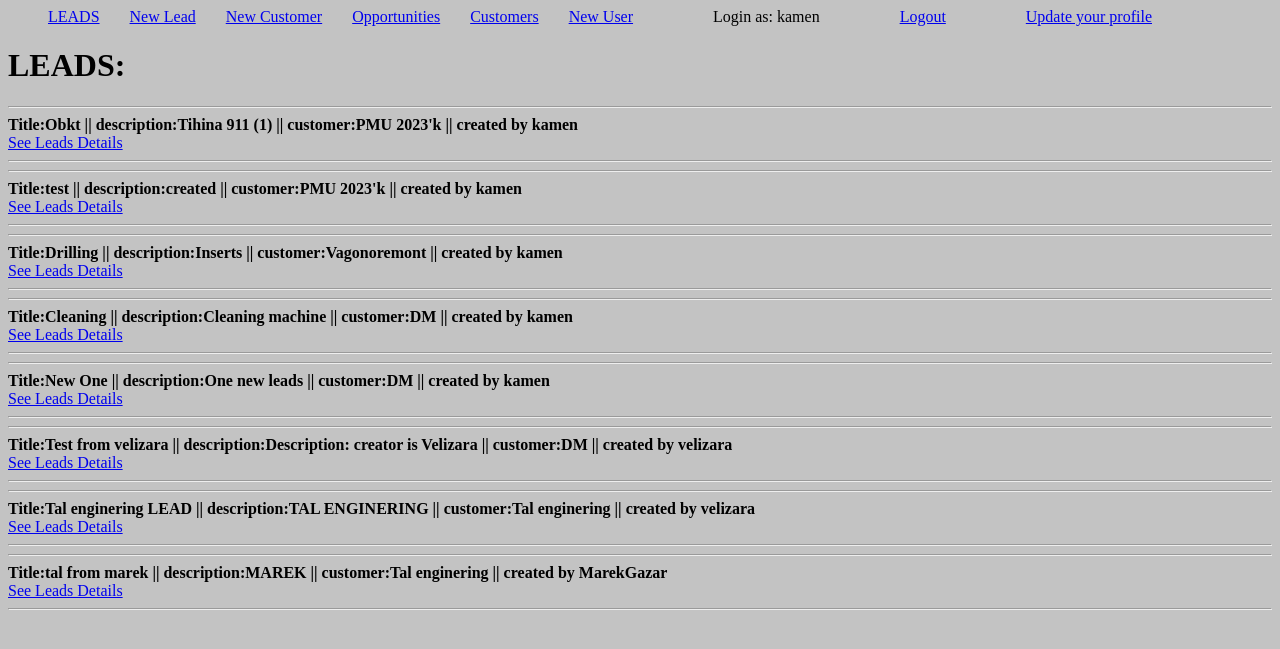
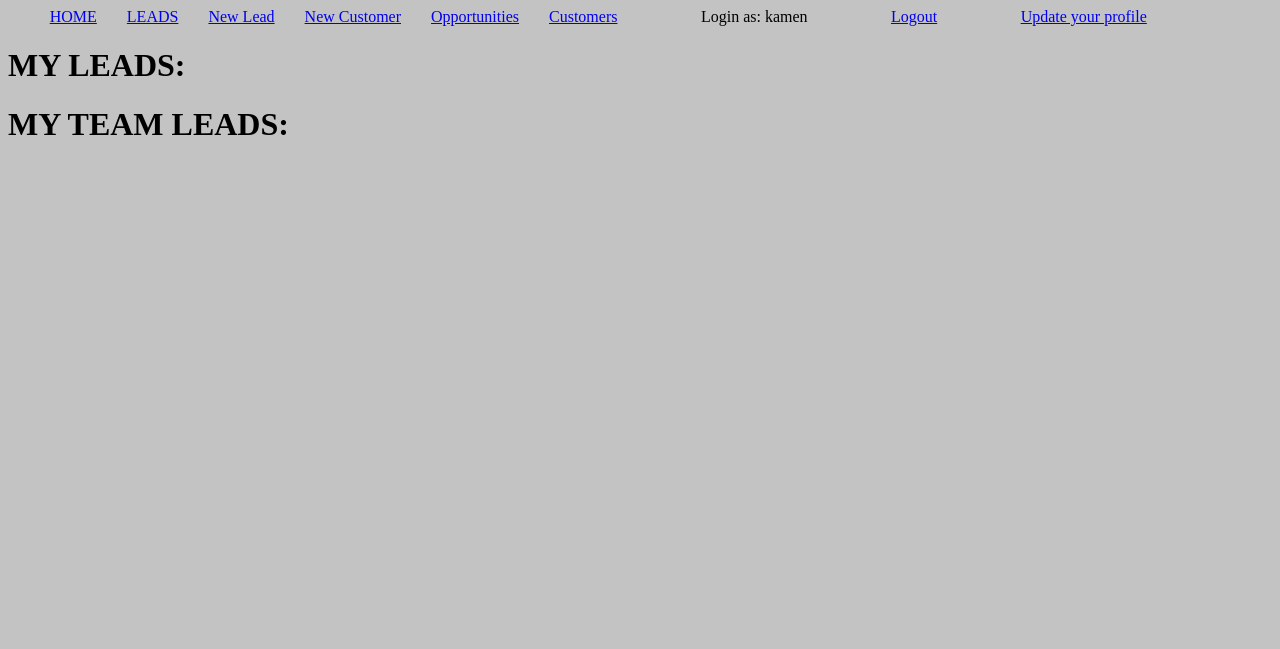
Before and after one commit to KamenStanchev/CRM, a Django app: page /leads/all/ in a window 1280 px wide. Shown: the top 649 px of the page. Run offline with Django 4.2, Linux system fonts and the light colour scheme; a user stored in the database is signed in; data comes from the database, SQL or seed files in the repository; both versions use the stored data as it was after the commit.

Commit message:
filtering leads list

```diff
--- a/ks_crm/settings.py
+++ b/ks_crm/settings.py
@@ -130,4 +130,4 @@ DEFAULT_AUTO_FIELD = 'django.db.models.BigAutoField'
 AUTH_USER_MODEL = 'agents.Agent'
 
 LOGIN_REDIRECT_URL = '/leads/all/'
-LOGOUT_REDIRECT_URL = '/registration/login/'
+LOGOUT_REDIRECT_URL = '/login/'
--- a/ks_crm/urls.py
+++ b/ks_crm/urls.py
@@ -5,6 +5,6 @@ from django.urls import path, include
 urlpatterns = [
     path('agents/', include('agents.urls')),
     path('leads/', include('leads.urls')),
-    path('registration/', include('registration.urls')),
+    path('', include('registration.urls')),
     path('admin/', admin.site.urls),
 ]
--- a/leads/templates/lead_list.html
+++ b/leads/templates/lead_list.html
@@ -1,8 +1,17 @@
 {% include 'base.html' %}
 {% block content %}
 
-    <h1>LEADS:</h1>
+    <h1>MY LEADS:</h1>
 
+    {% for obj in current_user_obj_list %}
+        <hr>
+        <h4 style="margin: 0;">Title:{{obj.title}} || description:{{obj.description}} || customer:{{obj.customer}} || created by {{obj.created_by}}</h4>
+        <a href="{% url 'lead-detail' obj.pk %}">See Leads Details</a>
+        <hr>
+
+    {% endfor %}
+
+    <h1>MY TEAM LEADS:</h1>
     {% for obj in obj_list %}
         <hr>
         <h4 style="margin: 0;">Title:{{obj.title}} || description:{{obj.description}} || customer:{{obj.customer}} || created by {{obj.created_by}}</h4>
--- a/leads/views.py
+++ b/leads/views.py
@@ -3,15 +3,38 @@ from django.shortcuts import render, redirect
 
 from django.forms.models import model_to_dict
 
+from agents.models import Salesman
 from leads.forms import LeadForm, CustomerForm, OpportunityForm
 from leads.models import Lead, Customer, Opportunity
 
 
+@login_required
 def lead_list(request):
-    obj_list = Lead.objects.all()
+    """
+    make obj_list with leads relevant for current user
+    1.Leads created by current user
+    2. If current user is manager: add leads for salesman in his team
+    3. If current user is general_manager -> show all leads
+    """
+    obj_list =[]
+    current_user_obj_list = Lead.objects.filter(customer__salesman__user=request.user)
+
+    for lead in current_user_obj_list:
+        print(lead.customer.salesman.email)
+        print(lead.customer.salesman.user)
+
+    if request.user.is_manager:
+        manager_salesmans = Salesman.objects.filter(manager=request.user.manager)
+        for salsman in manager_salesmans:
+            salesman_obj_list = Lead.objects.filter(created_by=salsman.user)
+            obj_list.extend(salesman_obj_list)
+    elif request.user.is_general_manager:
+        obj_list = Lead.objects.all()
 
     context = {
         'obj_list': obj_list,
+        'current_user_obj_list': current_user_obj_list,
+
     }
 
     return render(request, 'lead_list.html', context)
--- a/registration/urls.py
+++ b/registration/urls.py
@@ -1,8 +1,9 @@
 from django.urls import path
-from .views import signup_view
+from .views import signup_view, home_page
 from django.contrib.auth.views import LoginView, LogoutView
 
 urlpatterns = [
+    path('', home_page, name='home'),
     path('signup/', signup_view, name='signup'),
     path('login/', LoginView.as_view(), name='login'),
     path('logout/', LogoutView.as_view(), name='logout'),
--- a/registration/views.py
+++ b/registration/views.py
@@ -3,6 +3,11 @@ from django.shortcuts import render, redirect, reverse
 from agents.models import Manager, Salesman
 from registration.forms import AgentForm
 from django.views import  generic
+
+
+
+def home_page(request):
+    return render(request, 'home_page.html')
 
 
 def signup_view(request):
--- a/templates/base.html
+++ b/templates/base.html
@@ -12,12 +12,16 @@
 <body>
     <div style="display: flex; justify-content: space-around">
       <div style="display: flex; gap: 30px;">
+        <a href="{% url 'home' %}">HOME</a>
         <a href="{% url 'lead-list' %}">LEADS</a>
         <a href="{% url 'lead-create' %}">New Lead</a>
         <a href="{% url 'customer-create' %}">New Customer</a>
         <a href="{% url 'opportunity-list' %}">Opportunities</a>
         <a href="{% url 'customer-list' %}">Customers</a>
-        <a href="{% url 'signup' %}">New User</a>
+
+        {% if request.user.is_general_manager or request.user.is_manager %}
+            <a href="{% url 'signup' %}">New User</a>
+        {% endif %}
       </div>
         Login as: {{ request.user }}
 
```
Also changed, not shown: registration/templates/home_page.html (added, +7 -0 lines), db.sqlite3.
